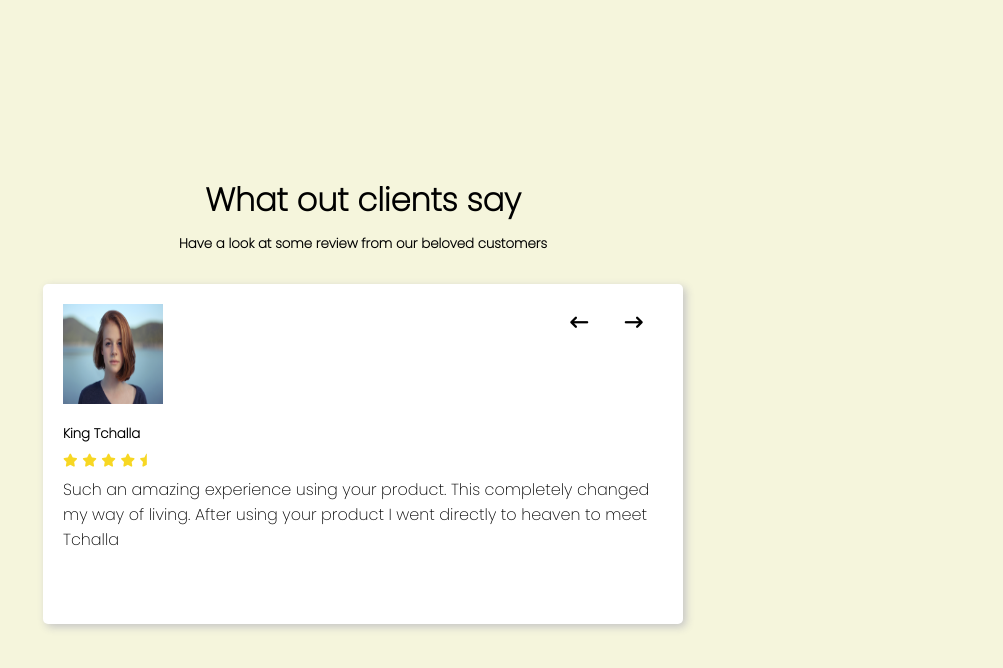
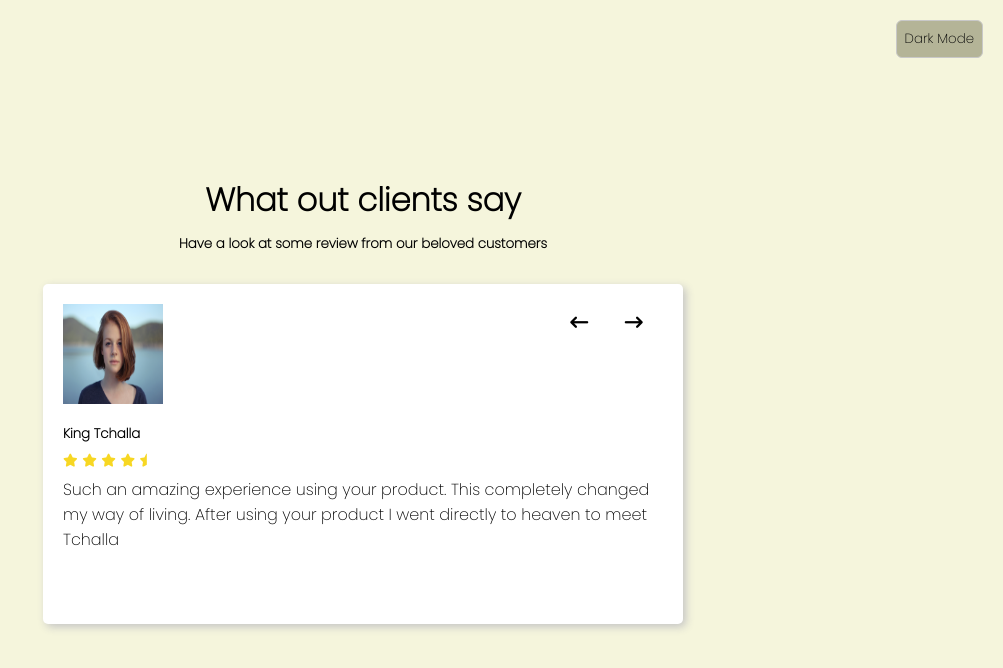
Before and after one commit to neupsulav/javascriptProjects, a plain HTML site: page darkMode/index.html in a window 1280 px wide. Shown: the whole page, without its empty margins (277-1280 px from the left). Drawn offline with Linux system fonts and the light colour scheme.

Commit message:
Added UI for dark mode

```diff
--- a/darkMode/index.html
+++ b/darkMode/index.html
@@ -5,11 +5,16 @@
     <meta charset="UTF-8">
     <meta http-equiv="X-UA-Compatible" content="IE=edge">
     <meta name="viewport" content="width=device-width, initial-scale=1.0">
-    <title>User Testimonial</title>
+    <title>Dark Mode</title>
     <link rel="stylesheet" href="style.css">
 </head>
 
 <body>
+
+    <div class="darkMode">
+        <button class="dark">Dark Mode</button>
+    </div>
+
     <div class="container">
         <h1 class="title">What out clients say</h1>
         <h5 class="subTitle">Have a look at some review from our beloved customers</h5>
--- a/darkMode/style.css
+++ b/darkMode/style.css
@@ -13,6 +13,32 @@ body {
     justify-content: center;
     align-items: center;
     position: relative;
+}
+
+.darkMode {
+    position: absolute;
+    top: 20px;
+    right: 20px;
+    /* width: 70px;
+    height: 30px;
+    border: 1px solid black;
+    border-radius: 15px; */
+}
+
+.dark {
+    padding: 8px;
+    background-color: rgb(180, 180, 151);
+    border: 1px solid rgb(200, 200, 200);
+    color: black;
+    border-radius: 6px;
+}
+
+.dark:hover {
+    background-color: black;
+    color: beige;
+    scale: 1.1;
+    box-shadow: 3px 3px 15px rgb(162, 162, 162);
+    transition: 0.4s;
 }
 
 .container {
```
